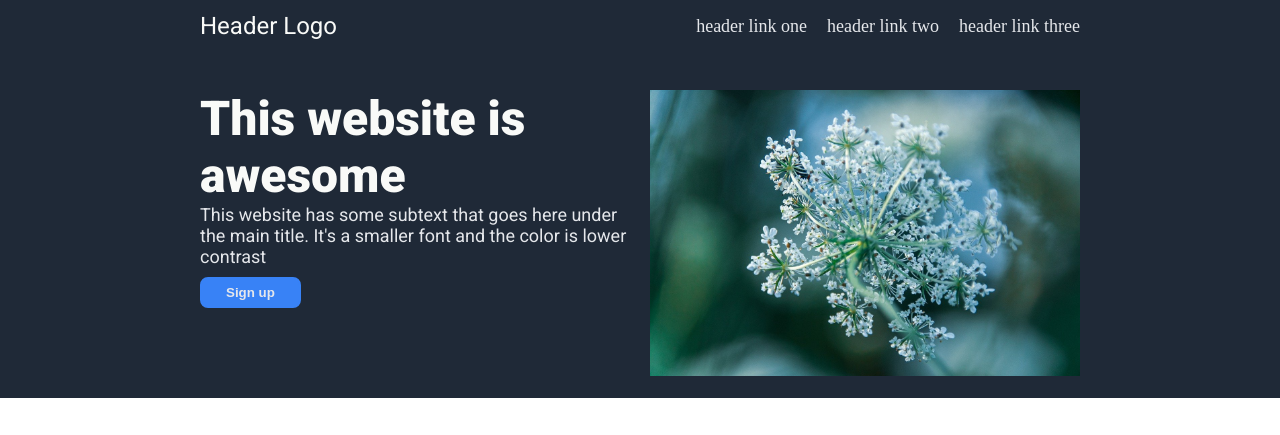
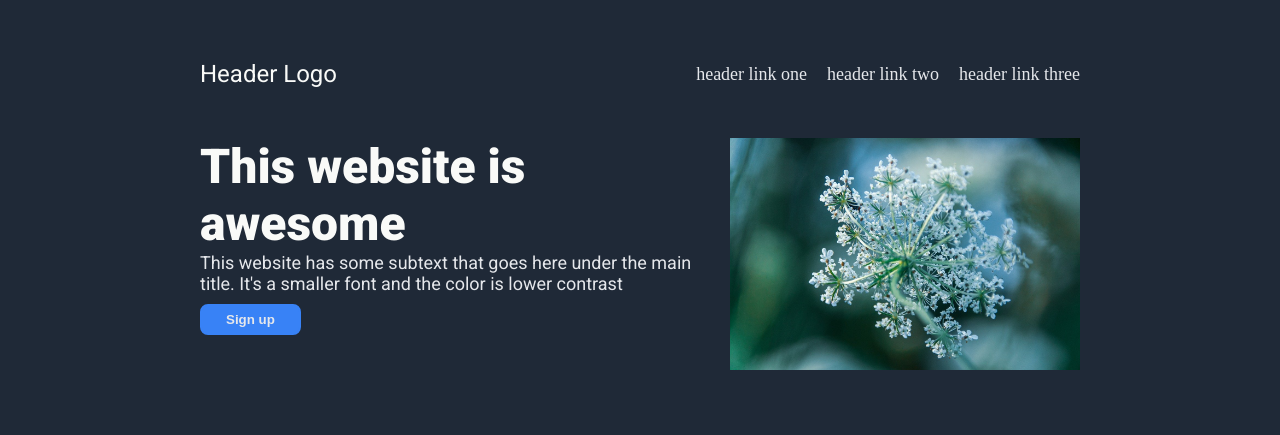
Before and after one commit to Benjamin-Dekan/landing-page, a plain HTML site: page index.html in a window 1280 px wide. Shown: the top 435 px of the page. Drawn offline with Linux system fonts and the light colour scheme.

Commit message:
Minimal Tweaks

```diff
--- a/index.html
+++ b/index.html
@@ -27,7 +27,7 @@
                     <button>Sign up</button>
                 </div>
             </div>
-            <img src="images/flowers.jpg">
+            <img class="image" src="images/flowers.jpg">
         </div>
     </div>
     <div class="first-content">
--- a/styles.css
+++ b/styles.css
@@ -21,7 +21,7 @@ p {
   background-color: #1F2937;
   justify-content: center;
   flex-direction: column;
-  padding: 12px 200px;
+  padding: 60px 200px;
 }
 
 .links {
@@ -83,9 +83,11 @@ p {
 
 .subtext img {
   flex: 1;
-  width: 300px;
+  max-width: 350px;
   height: auto;
 }
+
+
 
 /*CSS for first content*/
 .first-content {
```
